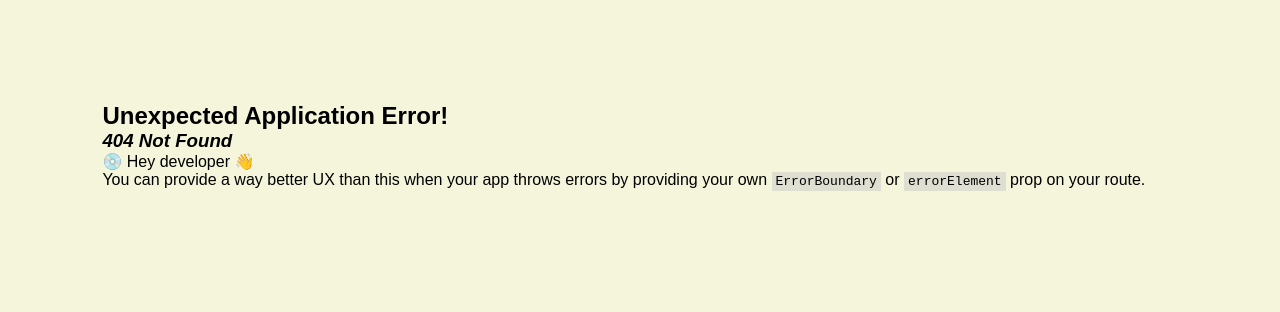
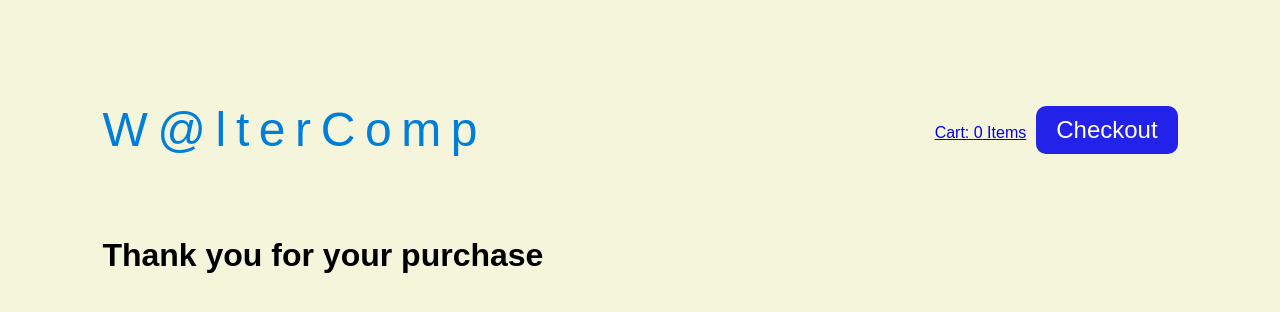
Before and after one commit to BigWojtek7/odin-react-shopping-cart, a React (Vite) app: page /checkout in a window 1280 px wide. Before the commit this address had no page. Shown: the top 312 px of the page. Built offline with nearby package versions, Linux system fonts and the light colour scheme; no server answers.

Commit message:
Add Checkout component

```diff
--- a/src/App.jsx
+++ b/src/App.jsx
@@ -26,7 +26,7 @@ function App() {
 
   return (
     <div className="main-div">
-      <Header cartItems={itemsInCart} />
+      <Header cartItems={itemsInCart} changeCart={setCart} />
       <div>
         <Outlet context={[products, setCart, cart]} />
       </div>
--- a/src/components/CartPage/CartPage.jsx
+++ b/src/components/CartPage/CartPage.jsx
@@ -78,6 +78,7 @@ function ProductTable(props) {
               <td>{product.title}</td>
               <td>
                 <input
+                className={styles.quantityInput}
                   type="number"
                   name={product.id}
                   value={props.inputs[product.id] || ""}
--- a/src/components/CartPage/CartPage.module.css
+++ b/src/components/CartPage/CartPage.module.css
@@ -1,8 +1,3 @@
-/* .productTable {
-  border-collapse: collapse;
-  min-width: 350px;
-  border: black solid 1px;
-} */
 
 .productTable {
   border-collapse: collapse;
@@ -19,3 +14,12 @@
   padding: 10px 20px;
   text-align: center;
 }
+
+.quantityInput {
+  text-align: center;
+  padding: 7px;
+  font-size: 1em;
+  min-width: 3em;
+  width: 30%;
+  text-align: center;
+}
--- /dev/null
+++ b/src/components/Checkout/Checkout.jsx
@@ -0,0 +1,5 @@
+function Checkout() {
+  return <h1>Thank you for your purchase</h1>;
+}
+
+export default Checkout
--- a/src/components/Header/Header.jsx
+++ b/src/components/Header/Header.jsx
@@ -2,7 +2,13 @@ import styles from './Header.module.css'
 
 import { Link } from 'react-router-dom';
 
+
+
 function Header(props) {
+  function handleCheckout(){
+    props.changeCart([])
+  }
+
   return (
     <div className={styles.header}>
       <div className="header-left-section">
@@ -11,7 +17,7 @@ function Header(props) {
     <div className={styles.headerRightSection}>
         <div className="cart">
           <Link to="/cart" >Cart: {props.cartItems} Items</Link>
-          <button className={styles.buttonHeader}>Checkout</button>
+          <Link to="/checkout"><button className={styles.buttonHeader} onClick={handleCheckout}>Checkout</button></Link>
         </div>
       </div>
     </div>
--- a/src/routes.jsx
+++ b/src/routes.jsx
@@ -1,6 +1,7 @@
 import App from "./App";
 import HomePage from "./components/HomePage/HomePage";
 import CartPage from "./components/CartPage/CartPage";
+import Checkout from "./components/Checkout/Checkout";
 
 const routes = [
   {
@@ -10,6 +11,7 @@ const routes = [
       {index: true, element: <HomePage />},
       { path: "homepage", element: <HomePage /> },
       { path: "cart", element: <CartPage /> },
+      { path: "checkout", element: <Checkout />}
     ],
   },
 ]
```
